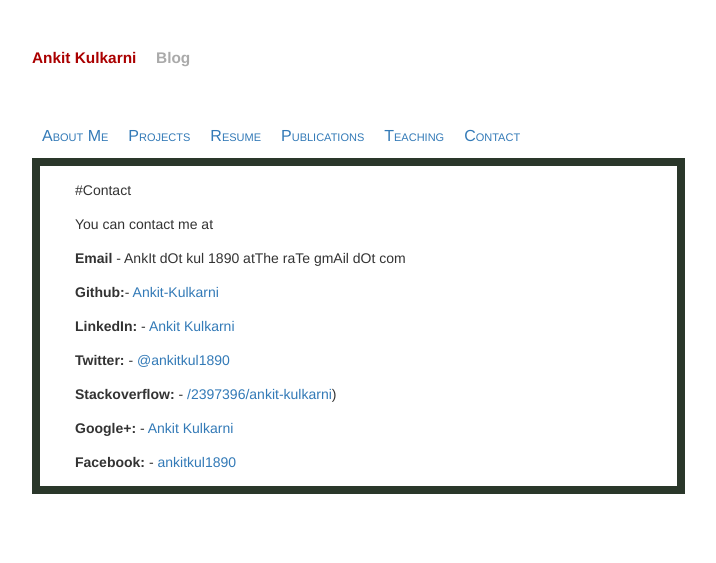
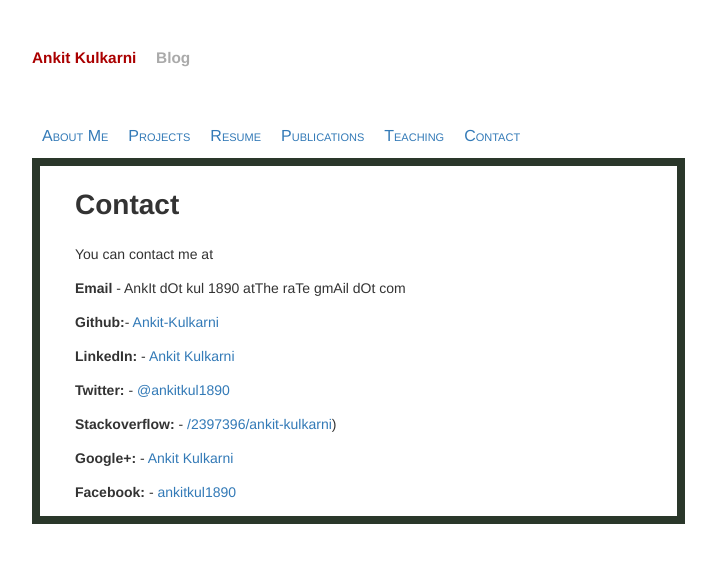
Before and after one commit to Ankit-Kulkarni/Ankit-Kulkarni.github.io, a Jekyll site: the page built from contact.md, in a window 1280 px wide. Shown: the top 563 px of the page, without its empty margins (233-949 px from the left). Built offline with Jekyll 4.4.1, drawn with Linux system fonts in a browser that asks for light colours.

```diff
--- a/contact.md
+++ b/contact.md
@@ -4,7 +4,9 @@ title: Ankit Kulkarni | Contact
 categories: aboutme
 permalink: /aboutme/contact.html
 ---
-#Contact
+
+Contact
+=======
 
 You can contact me at
 
```
